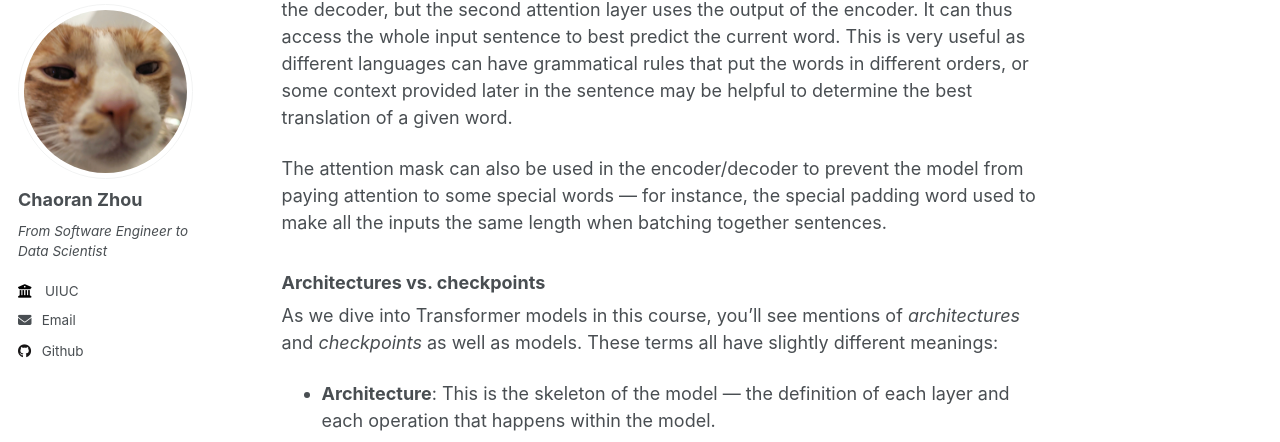
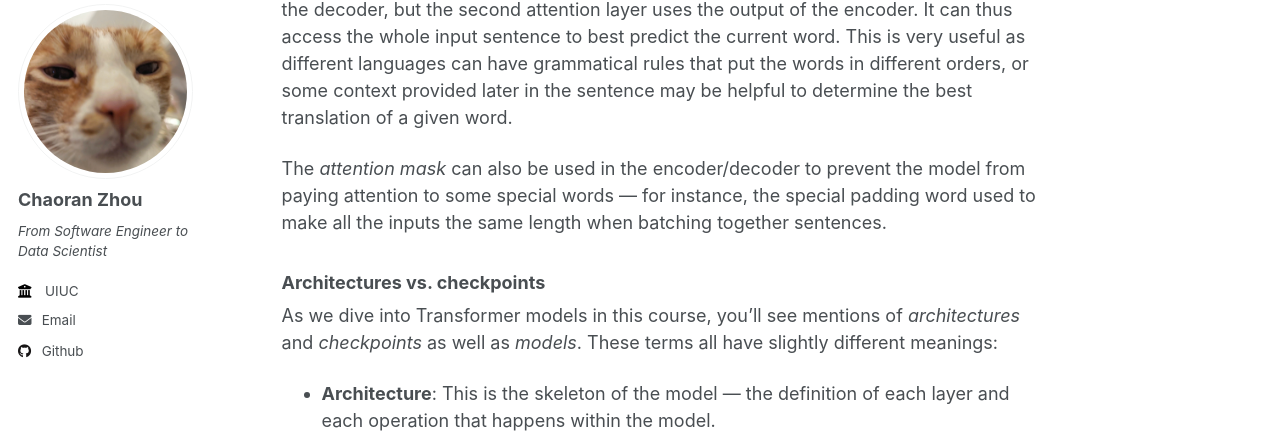
Before and after one commit to ranranrunforit/ranranrunforit.github.io, a Jekyll site: the page built from _projects/project-15.md, in a window 1280 px wide and 900 px high, scrolled down 15346 px. Shown: the part 102-544 px from the top of the window. Built offline with Jekyll 4.4.1, drawn with Linux system fonts in a browser that asks for light colours.

Commit message:
Update project-15.md

```diff
--- a/_projects/project-15.md
+++ b/_projects/project-15.md
@@ -442,10 +442,10 @@ The original Transformer architecture looked like this, with the encoder on the
 
 Note that the first attention layer in a decoder block pays attention to all (past) inputs to the decoder, but the second attention layer uses the output of the encoder. It can thus access the whole input sentence to best predict the current word. This is very useful as different languages can have grammatical rules that put the words in different orders, or some context provided later in the sentence may be helpful to determine the best translation of a given word.
 
-The attention mask can also be used in the encoder/decoder to prevent the model from paying attention to some special words — for instance, the special padding word used to make all the inputs the same length when batching together sentences.
+The *attention mask* can also be used in the encoder/decoder to prevent the model from paying attention to some special words — for instance, the special padding word used to make all the inputs the same length when batching together sentences.
 
 ### Architectures vs. checkpoints
-As we dive into Transformer models in this course, you’ll see mentions of *architectures* and *checkpoints* as well as models. These terms all have slightly different meanings:
+As we dive into Transformer models in this course, you’ll see mentions of *architectures* and *checkpoints* as well as *models*. These terms all have slightly different meanings:
 
 - **Architecture**: This is the skeleton of the model — the definition of each layer and each operation that happens within the model.
 - **Checkpoints**: These are the weights that will be loaded in a given architecture.
```
